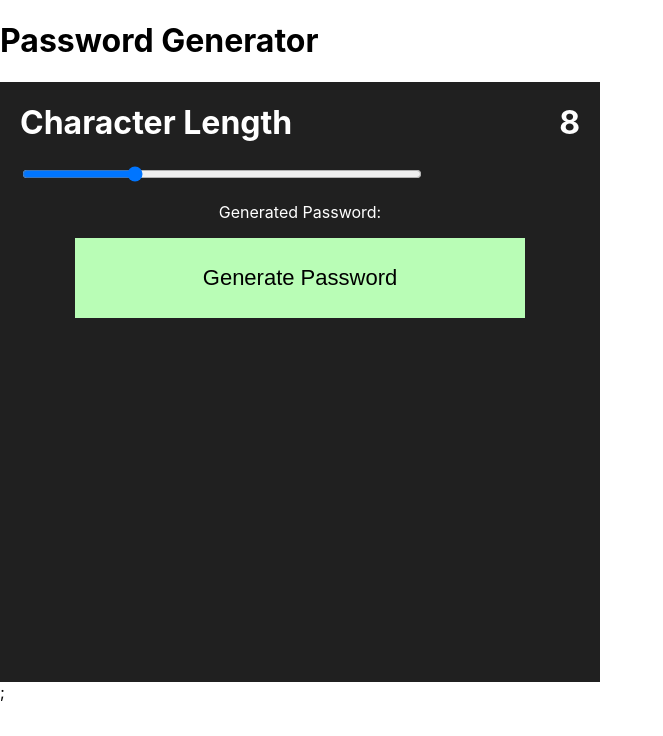
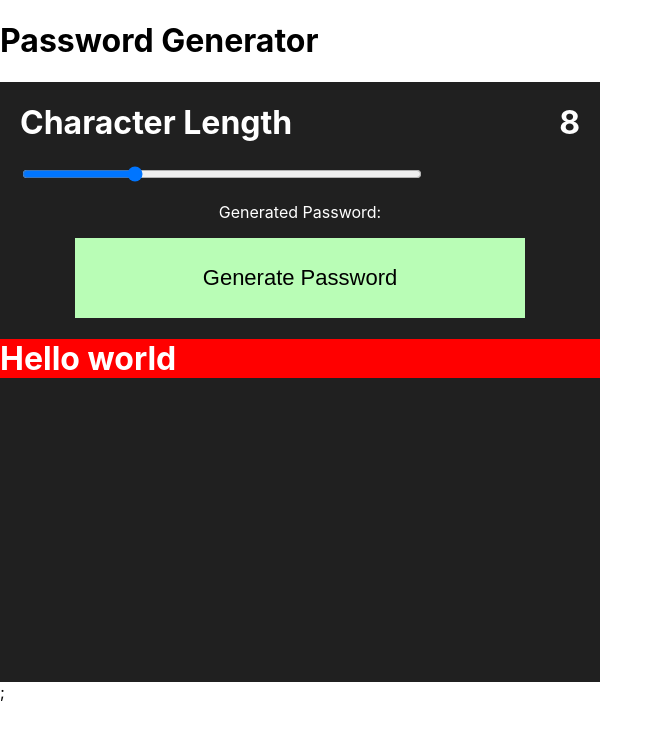
Before and after one commit to Zakariyya98/PasswordGenerator, a React (Create React App) app: page / in a window 1280 px wide. Shown: the top 736 px of the page, without its empty margins (0-663 px from the left). Built offline with nearby package versions, Linux system fonts and the light colour scheme.

Commit message:
Card.jsx: add: Imported CharacterToggles component

```diff
--- a/src/components/Card/Card.jsx
+++ b/src/components/Card/Card.jsx
@@ -1,4 +1,5 @@
 import CharacterLength from "../CharacterLength";
+import CharacterToggles from "../CharacterToggles";
 import "./Card.scss";
 
 const Card = () => {
@@ -7,6 +8,7 @@ const Card = () => {
       <h1>Password Generator</h1>
       <div className="card__container">
         <CharacterLength />
+        <CharacterToggles />
       </div>
     </>
   );
```
